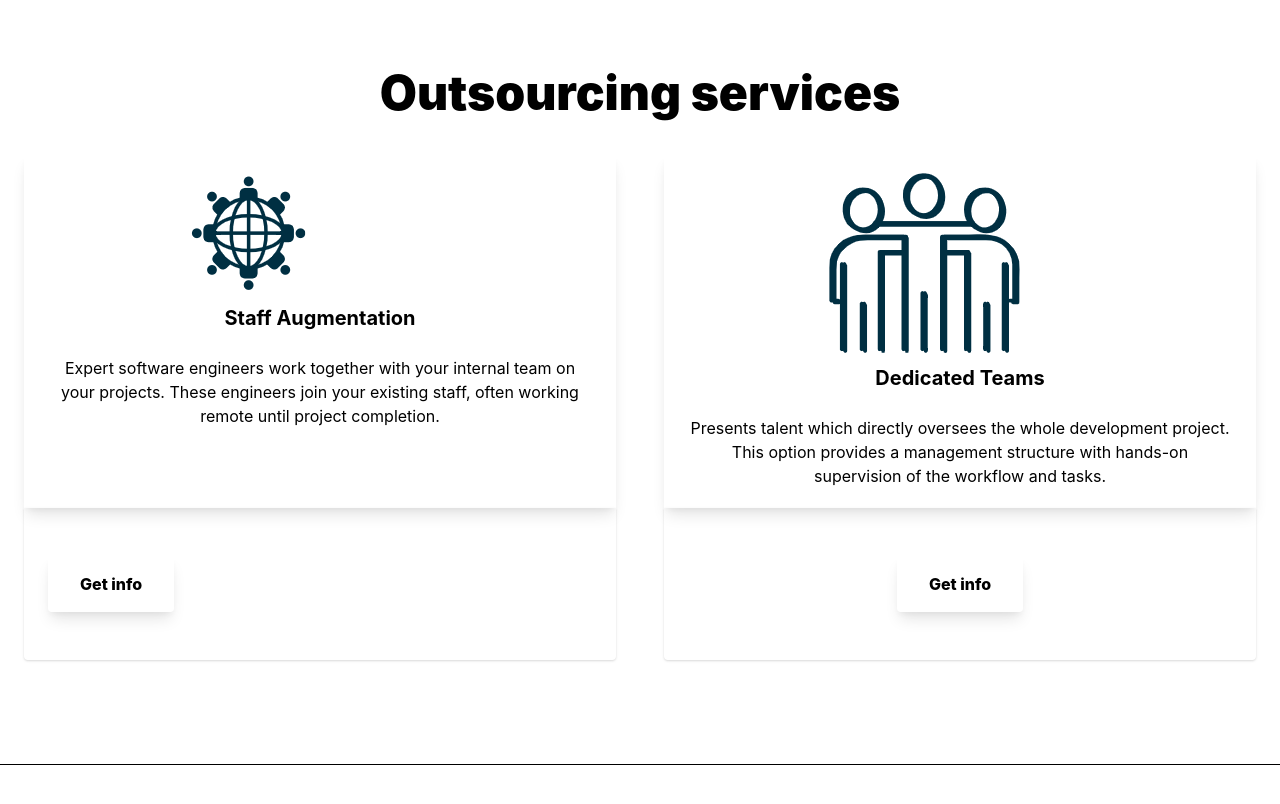
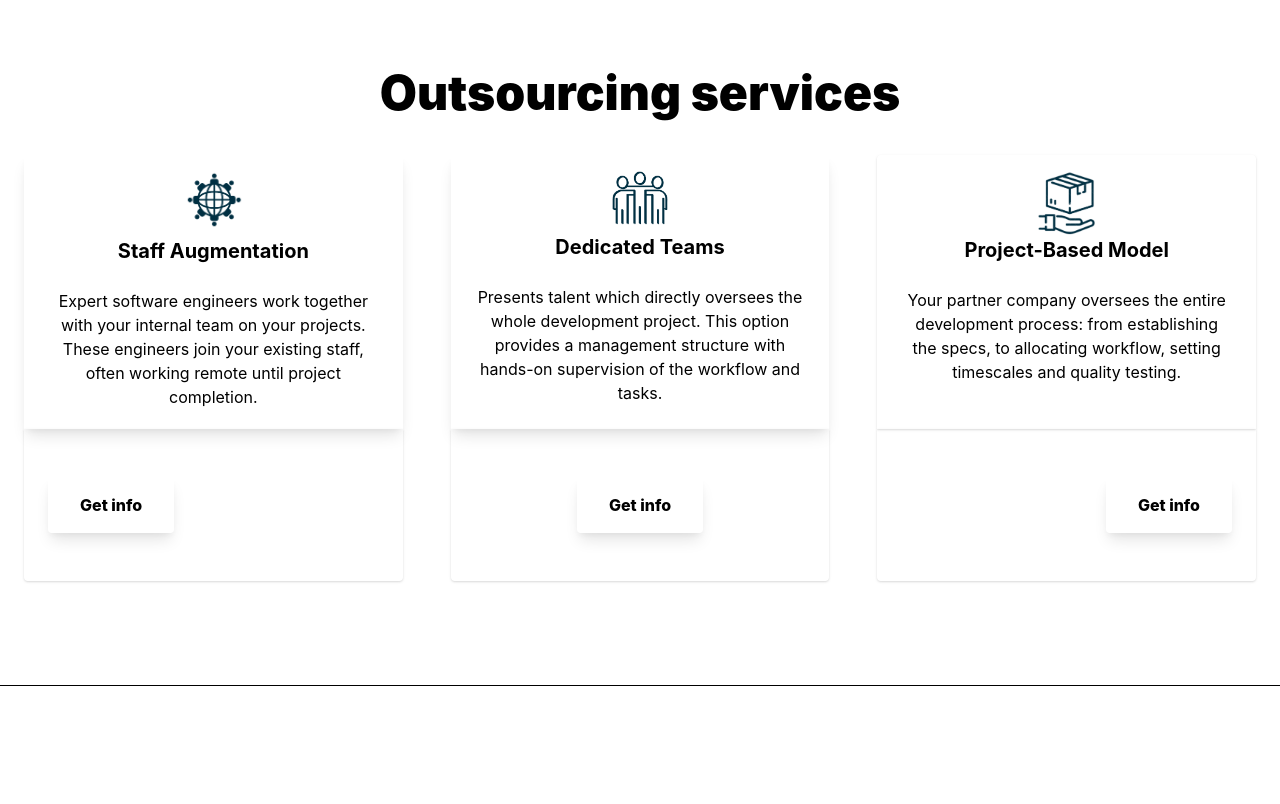
Before and after one commit to Strayker-Inc/landing, a React (Create React App) app: page / in a window 1280 px wide. Shown: the part 1840-2644 px from the top of the page. Built offline with nearby package versions, Linux system fonts and the light colour scheme.

Commit message:
restore missing service card

```diff
--- a/src/pages/Home/Home.tsx
+++ b/src/pages/Home/Home.tsx
@@ -151,7 +151,7 @@ const HomePage: React.FunctionComponent<IPage & RouteComponentProps<any>> = prop
       {/* <!-- OUR PARTNERS --> */}
       <section className="bg-white border-b py-12 ">
         <h2 className="bg-indigo-600 text-center text-white text-3xl pt-8 pb-8">
-          Our developers and consultants are making software htmlFor<br /><b>TOP companies in USA and Latam</b>
+          Our developers and consultants are making software for<br /><b>TOP companies in USA and Latam</b>
         </h2>
         <div className="container mx-auto flex flex-wrap items-center justify-between pb-12 pt-8">
           <div className="flex flex-1 flex-wrap max-w-4xl mx-auto items-center justify-between text-xl text-gray-500 font-bold">
@@ -344,6 +344,32 @@ const HomePage: React.FunctionComponent<IPage & RouteComponentProps<any>> = prop
               </div>
             </div>
           </div>
+
+          <div className="w-full md:w-1/3 p-6 flex flex-col flex-grow flex-shrink">
+            <div className="flex-1 bg-white rounded-t rounded-b-none overflow-hidden shadow">
+              <a href="!" className="flex flex-wrap no-underline hover:no-underline">
+                <img className="pt-4 px-auto lg:px-20 xl:px-40 2xl:px-40 sm:px-10 md:px-10 align-center"
+                  src="./assets/images/project-based.png"
+                  alt=""
+                />
+                <div className="w-full font-bold text-xl text-center text-gray-800 px-6 pb-6">
+                  Project-Based Model
+                </div>
+                <p className=" text-black-600 text-center px-6 mb-5">
+                  Your partner company oversees the entire development process: from establishing the specs, to allocating workflow,
+                  setting timescales and quality testing.
+                </p>
+              </a>
+            </div>
+            <div className="flex-none mt-auto bg-white rounded-b rounded-t-none overflow-hidden shadow p-6">
+              <div className="flex items-center justify-end">
+                <button
+                  className="mx-auto lg:mx-0 hover:underline gradient2 text-gray-800 font-extrabold rounded my-6 py-4 px-8 shadow-lg">
+                  Get info
+                </button>
+              </div>
+            </div>
+          </div>
         </div>
       </section>
 
@@ -352,6 +378,7 @@ const HomePage: React.FunctionComponent<IPage & RouteComponentProps<any>> = prop
         <div className="pt-2 max-w-6xl mx-auto sm:px-6 lg:px-8">
           <div className="mt-0 overflow-hidden">
             <div className="grid grid-cols-1 md:grid-cols-2">
+
               <div className="p-6 mt-10 mb-24 mr-2 bg-gray-100 dark:bg-gray-800 sm:rounded-lg">
                 <h1 className="text-normal text-4xl sm:text-5xl text-gray-800 dark:text-white font-extrabold tracking-tight">
                   Let's talk!
@@ -379,7 +406,6 @@ const HomePage: React.FunctionComponent<IPage & RouteComponentProps<any>> = prop
                     Colombia
                   </div>
                 </div>
-
 
                 <div className="flex items-center mt-2 mb-6 text-gray-600 dark:text-gray-400">
                   <svg fill="none" stroke="currentColor" stroke-linecap="round" stroke-linejoin="round" stroke-width="1.5"
```
